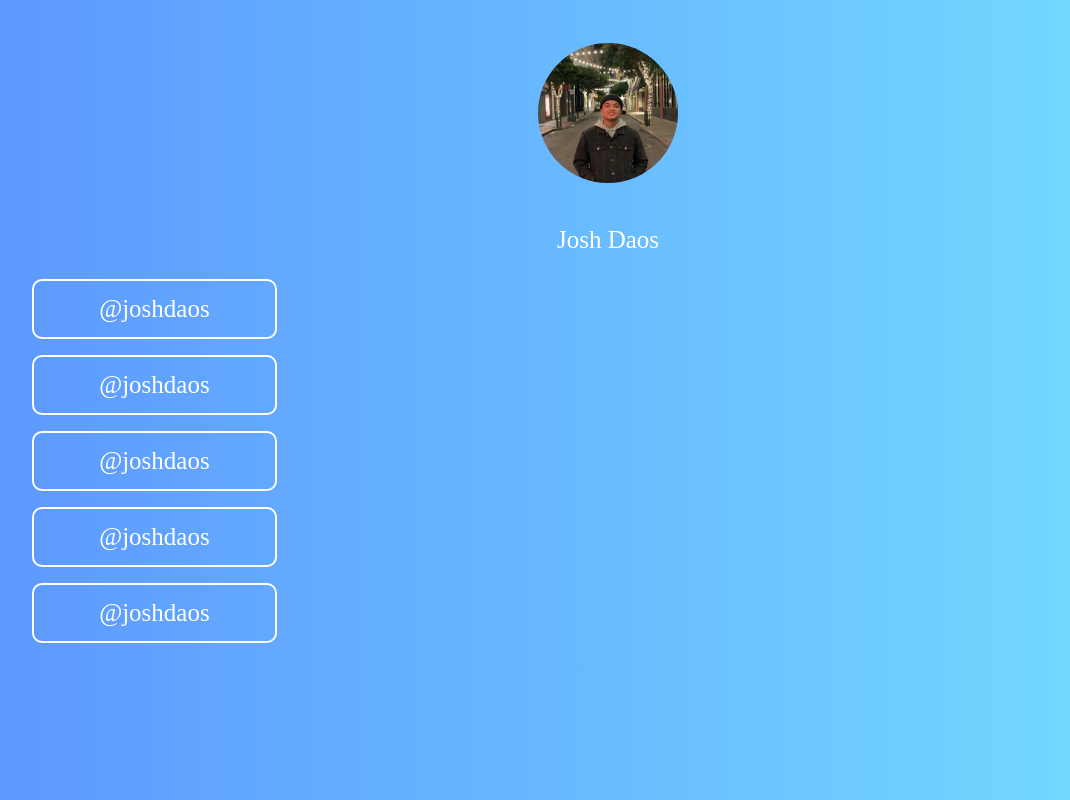
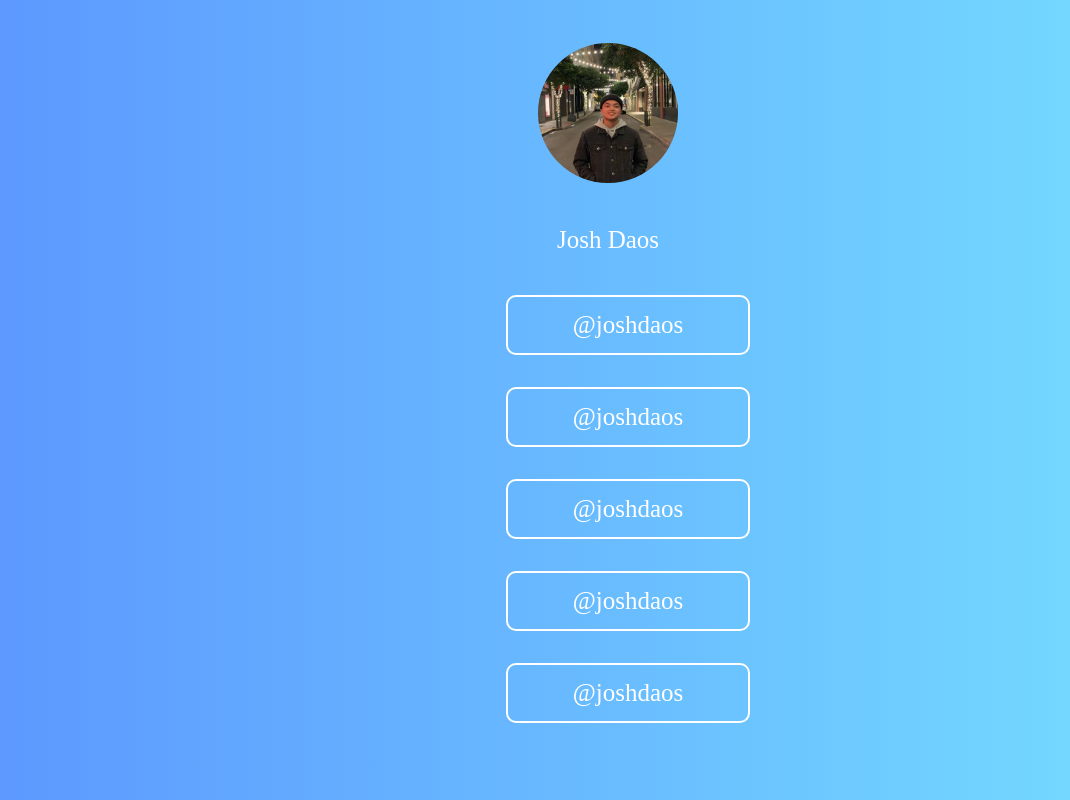
Before and after one commit to joshdaos/jd-linkhub, a plain HTML site: page index.html in a window 1280 px wide. Shown: the whole page, without its empty margins (32-1102 px from the left). Drawn offline with Linux system fonts and the light colour scheme.

Commit message:
finally aligned link div

```diff
--- a/index.html
+++ b/index.html
@@ -9,10 +9,11 @@
     <title>Josh Daos</title>
 </head>
 <body>
+    <div>
     <img src="images/me.jpg" />
     <p>Josh Daos</p>
-    <div class="link__container">
-        <ul>
+        <div class="app__container">
+            <ul class="link__container">
                 <li class="link-item">
                     <p>@joshdaos</p>
                 </li>
@@ -30,5 +31,6 @@
                 </li>
             </ul>
         </div>
+    </div>
 </body>
 </html>
--- a/styles/main.css
+++ b/styles/main.css
@@ -2,7 +2,7 @@
     box-sizing: border-box;
 }
 
-body{
+body {
     text-align: center;
     font-size: 25px;
     color: white;
@@ -28,3 +28,9 @@ img {
     width: 20%;
     background-color: transparent;
 }
+
+.link__container {
+    display: flex;
+    flex-direction: column;
+    align-items: center;
+}
```
Lines whose indentation alone changed are shown as unchanged.
